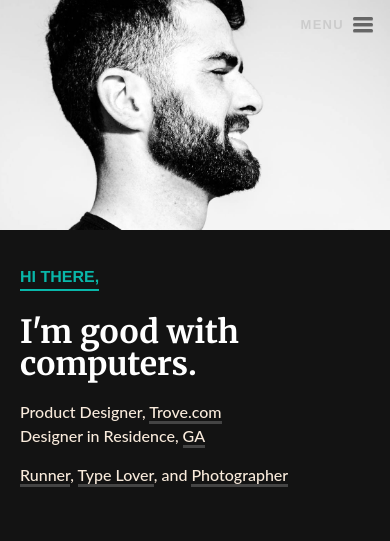
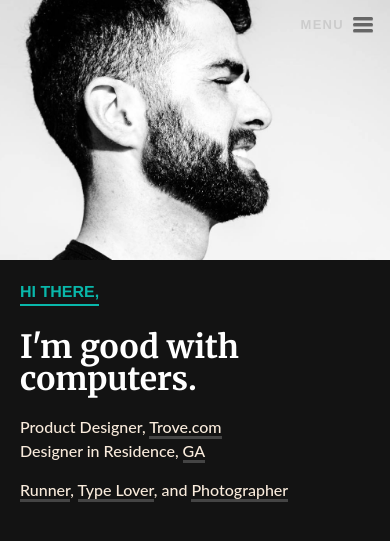
Before and after one commit to ReptarAzar/reptarazar.github.io, a Jekyll site: the page built from index.html, in a window 390 px wide. Shown: the top 541 px of the page. Built offline with Jekyll 4.4.1, drawn with Linux system fonts in a browser that asks for light colours; nearby versions of some CDN libraries.

Commit message:
home omg not fixed in mobile

```diff
--- a/_sass/_layout.scss
+++ b/_sass/_layout.scss
@@ -141,10 +141,20 @@ $font_2: sans-serif;
             width: 364px;
         }
 
+        // Med screeens
+        @media screen and (max-width: 620px) and (min-width: 376px) {
+            position: relative;
+            background-image: url("../assets/img/me.png");
+            height: 260px;
+            width: 100%;
+            border: none;
+            background-size: cover;
+        }
         // Small screeens
-        @media screen and (max-width: 620px) {
+        @media screen and (max-width: 376px) {
+            position: relative;
             background-image: url("../assets/img/me.png");
-            height: 230px;
+            height: 170px;
             width: 100%;
             border: none;
             background-size: cover;
@@ -171,7 +181,7 @@ $font_2: sans-serif;
 
             // Small screeens
             @media screen and (max-width: 620px) {
-                margin-top: 265px;
+                margin-top: 20px;
             }
         }
 
```
